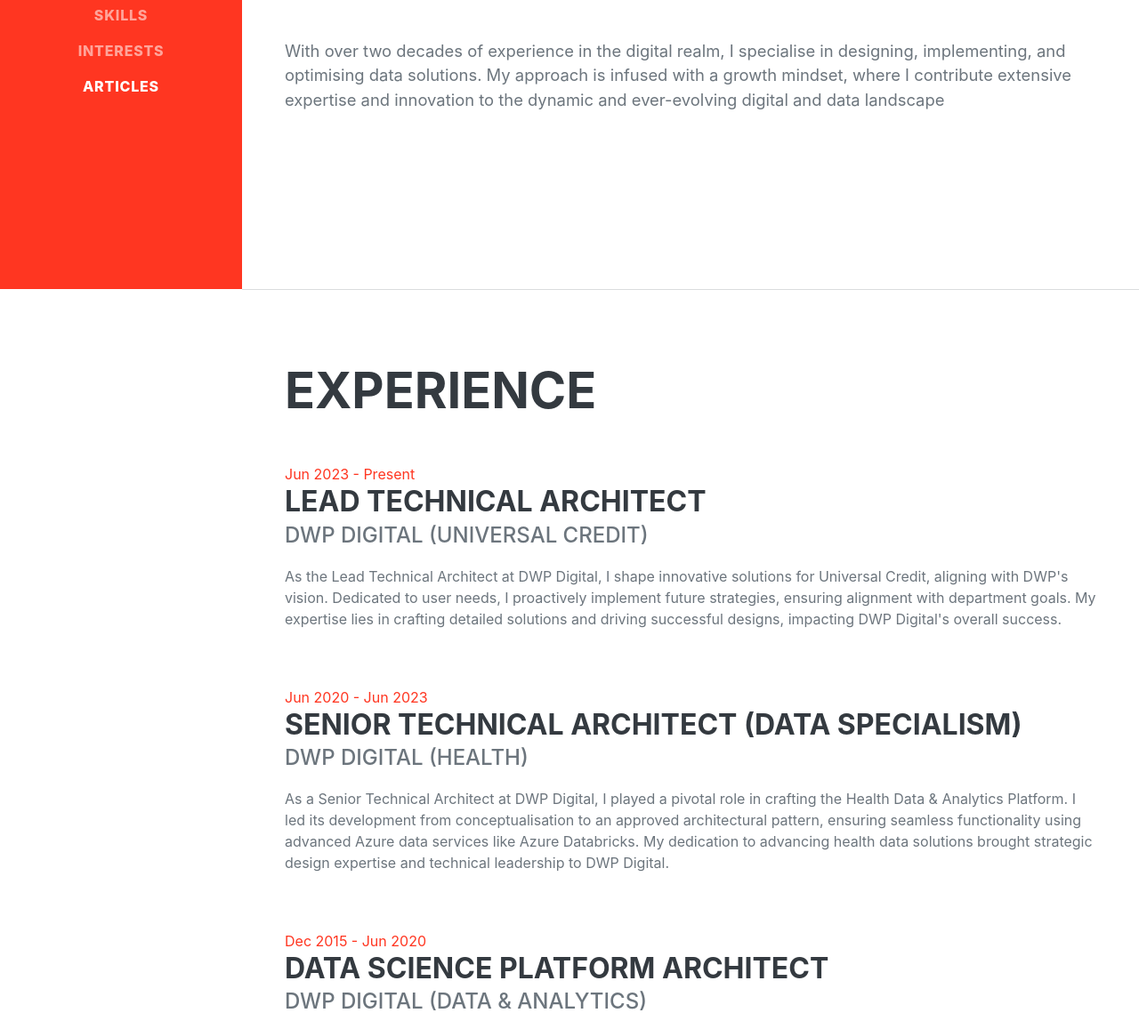
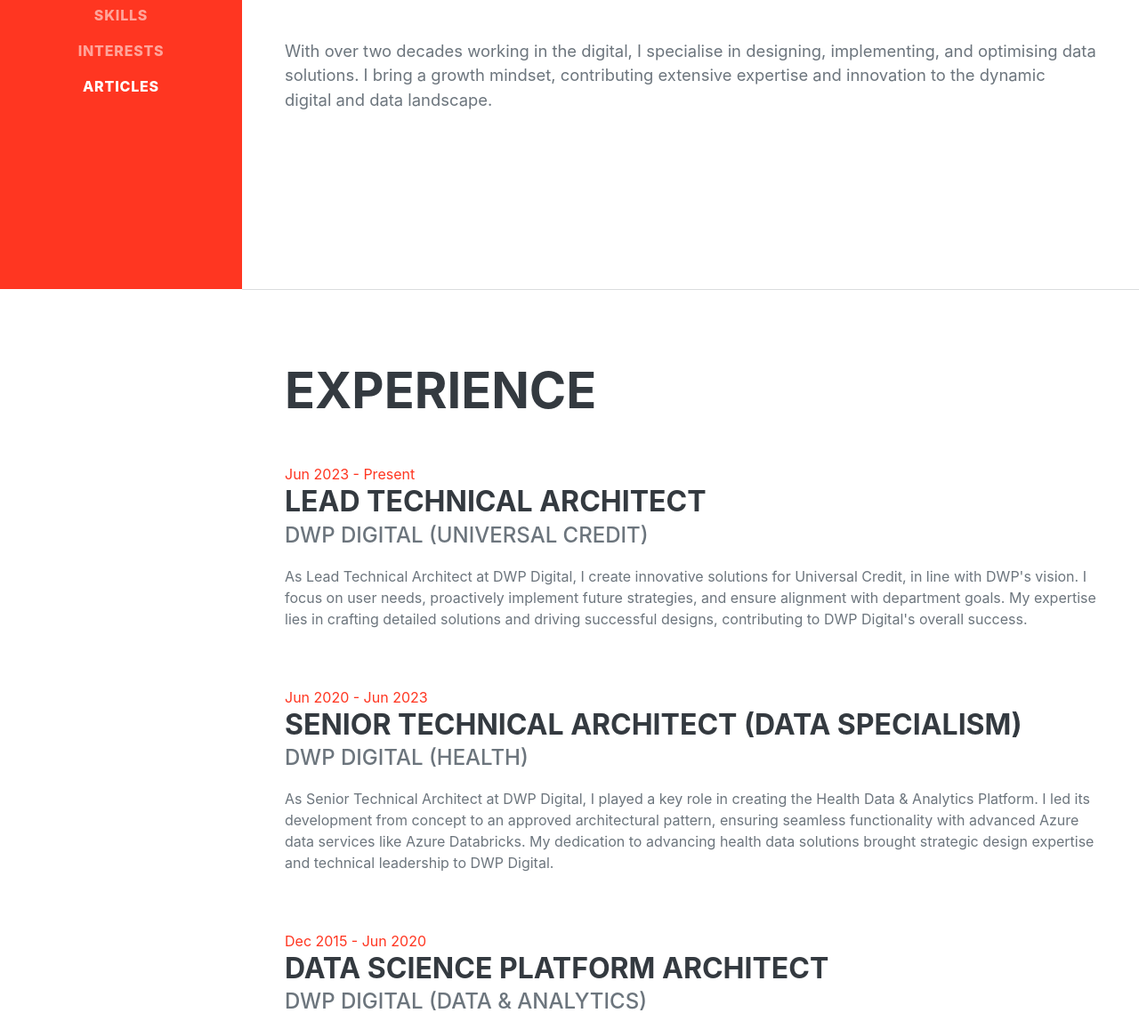
Before and after one commit to StephenSouthern/stephensouthern.github.io, a plain HTML site: page index.html in a window 1280 px wide. Shown: the part 475-1632 px from the top of the page at 89% size. Drawn offline with nearby package versions, Linux system fonts and the light colour scheme; a web font is replaced by a local one.

Commit message:
minor tweaks

```diff
--- a/index.html
+++ b/index.html
@@ -70,7 +70,7 @@
                         <a class="social-icon" href="https://twitter.com/StevieSUV"><i class="fab fa-twitter"></i></a>
                     </div>
                 </div>
-                <p class="lead mb-5">With over two decades of experience in the digital realm, I specialise in designing, implementing, and optimising data solutions. My approach is infused with a growth mindset, where I contribute extensive expertise and innovation to the dynamic and ever-evolving digital and data landscape</p>
+                <p class="lead mb-5">With over two decades working in the digital, I specialise in designing, implementing, and optimising data solutions. I bring a growth mindset, contributing extensive expertise and innovation to the dynamic digital and data landscape.</p>
 
             </div>
         </section>
@@ -87,7 +87,7 @@
                     <div class="flex-grow-1">
                         <h3 class="mb-0">Lead Technical Architect</h3>
                         <div class="subheading mb-3">DWP Digital (Universal Credit)</div>
-                        <p>As the Lead Technical Architect at DWP Digital, I shape innovative solutions for Universal Credit, aligning with DWP's vision. Dedicated to user needs, I proactively implement future strategies, ensuring alignment with department goals. My expertise lies in crafting detailed solutions and driving successful designs, impacting DWP Digital's overall success.</p>
+                        <p>As Lead Technical Architect at DWP Digital, I create innovative solutions for Universal Credit, in line with DWP's vision. I focus on user needs, proactively implement future strategies, and ensure alignment with department goals. My expertise lies in crafting detailed solutions and driving successful designs, contributing to DWP Digital's overall success.</p>
                     </div>
                 </div>
 
@@ -97,7 +97,7 @@
                     <div class="flex-grow-1">
                         <h3 class="mb-0">Senior Technical Architect (Data Specialism)</h3>
                         <div class="subheading mb-3">DWP Digital (Health)</div>
-                        <p>As a Senior Technical Architect at DWP Digital, I played a pivotal role in crafting the Health Data & Analytics Platform. I led its development from conceptualisation to an approved architectural pattern, ensuring seamless functionality using advanced Azure data services like Azure Databricks. My dedication to advancing health data solutions brought strategic design expertise and technical leadership to DWP Digital.</p>
+                        <p>As Senior Technical Architect at DWP Digital, I played a key role in creating the Health Data & Analytics Platform. I led its development from concept to an approved architectural pattern, ensuring seamless functionality with advanced Azure data services like Azure Databricks. My dedication to advancing health data solutions brought strategic design expertise and technical leadership to DWP Digital.</p>
                     </div>
                 </div>
 
```
Also changed, not shown: 2 other files.
